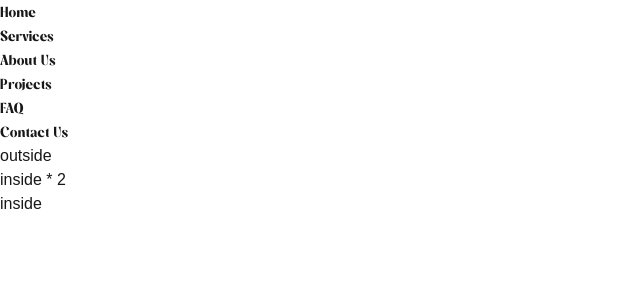
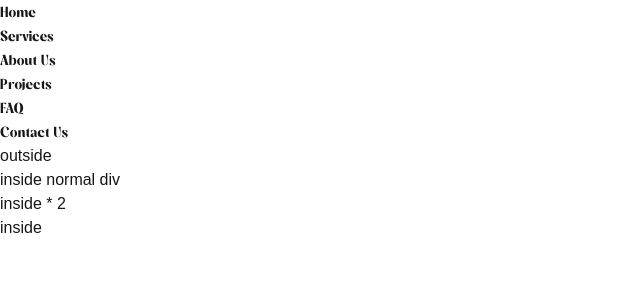
Before and after one commit to melowoof/cm-roofing-solutions, a Next.js app: page / in a window 1280 px wide. Shown: the top 300 px of the page, without its empty margins (0-640 px from the left). Built offline with nearby package versions, Linux system fonts and the light colour scheme.

Commit message:
test commit

```diff
--- a/src/app/page.tsx
+++ b/src/app/page.tsx
@@ -32,15 +32,13 @@ export default function Home() {
   );
 
   return (
-    <div className="w-screen h-[100vh]">
+    <div className="w-screen h-[100vh] absolute" style={{position: "absolute"}}>
       <div
-        className="top-0 sticky bg-red-200"
-        // style={{
-        //   position: "-webkit-sticky",
-        //   // WebkitPerspectiveOrigin: "-webkit-sticky",
-        // }}
+        // className="top-0 sticky bg-red-200"
+        style={{ position: "sticky", top: 0 }}
       >
         outside
+        <div className="">inside normal div</div>
         <div className="w-screen h-screen static bg-green-200">
           <div>inside * 2</div>inside
         </div>
```
